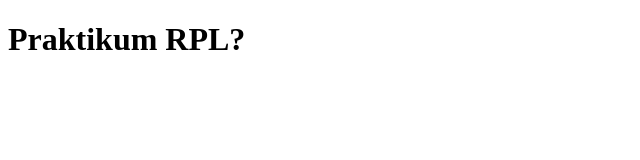
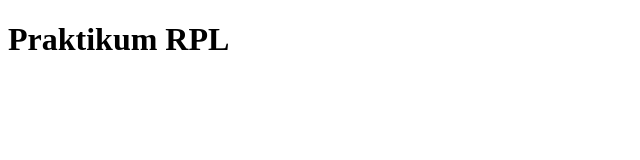
Before and after one commit to mahkota/praktikumRPL, a plain HTML site: page index.html in a window 1280 px wide. Shown: the full height of the page, 0-640 px from the left. Drawn offline with Linux system fonts and the light colour scheme.

Commit message:
Third commit.

```diff
--- a/index.html
+++ b/index.html
@@ -6,6 +6,6 @@
     <title>Praktikum RPL</title>
 </head>
 <body>
-    <h1>Praktikum RPL?</h1>
+    <h1>Praktikum RPL</h1>
 </body>
 </html>
```
